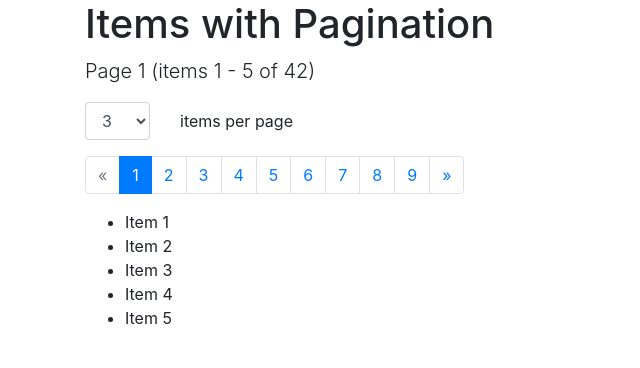
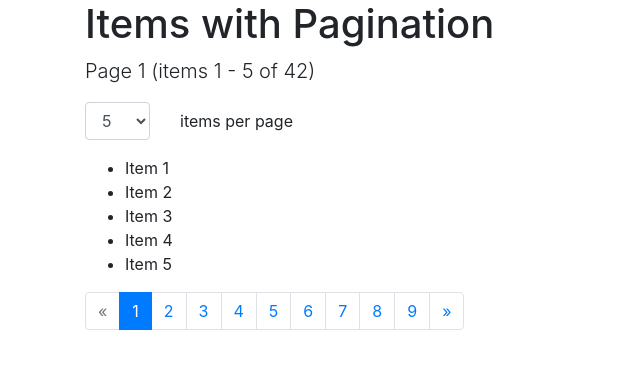
Before and after one commit to mate-academy/react_pagination, a React (Vite) app: page / in a window 1280 px wide. Shown: the top 368 px of the page, without its empty margins (0-640 px from the left). Built offline with nearby package versions, Linux system fonts and the light colour scheme.

Commit message:
add task solution

```diff
--- a/src/App.tsx
+++ b/src/App.tsx
@@ -2,16 +2,142 @@ import React from 'react';
 import './App.css';
 import { getNumbers } from './utils';
 
-// eslint-disable-next-line @typescript-eslint/no-unused-vars
+// generate items (1..42)
 const items = getNumbers(1, 42).map(n => `Item ${n}`);
 
+type PaginationProps = {
+  total: number;
+  perPage: number;
+  currentPage?: number;
+  onPageChange: (page: number) => void;
+};
+
+/**
+ * Stateless Pagination component.
+ * Keeps the HTML structure with .page-item/.page-link and data-cy attributes
+ */
+const Pagination: React.FC<PaginationProps> = ({
+  total,
+  perPage,
+  currentPage = 1,
+  onPageChange,
+}) => {
+  const pageCount = Math.max(1, Math.ceil(total / perPage));
+  const safeCurrent = Math.min(Math.max(1, currentPage), pageCount);
+
+  const goTo = (page: number) => {
+    if (page === safeCurrent) {
+      return;
+    } // trigger only if changed
+
+    if (page < 1 || page > pageCount) {
+      return;
+    }
+
+    onPageChange(page);
+  };
+
+  const pages = Array.from({ length: pageCount }, (_, i) => i + 1);
+
+  return (
+    <ul className="pagination" data-cy="pagination">
+      <li className={`page-item ${safeCurrent === 1 ? 'disabled' : ''}`}>
+        <a
+          data-cy="prevLink"
+          className="page-link"
+          href="#prev"
+          aria-disabled={safeCurrent === 1 ? 'true' : 'false'}
+          onClick={e => {
+            e.preventDefault();
+            goTo(safeCurrent - 1);
+          }}
+        >
+          «
+        </a>
+      </li>
+
+      {pages.map(p => (
+        <li
+          key={p}
+          className={`page-item ${p === safeCurrent ? 'active' : ''}`}
+        >
+          <a
+            data-cy="pageLink"
+            className="page-link"
+            href={`#${p}`}
+            onClick={e => {
+              e.preventDefault();
+              goTo(p);
+            }}
+          >
+            {p}
+          </a>
+        </li>
+      ))}
+
+      <li
+        className={`page-item ${safeCurrent === pageCount ? 'disabled' : ''}`}
+      >
+        <a
+          data-cy="nextLink"
+          className="page-link"
+          href="#next"
+          aria-disabled={safeCurrent === pageCount ? 'true' : 'false'}
+          onClick={e => {
+            e.preventDefault();
+            goTo(safeCurrent + 1);
+          }}
+        >
+          »
+        </a>
+      </li>
+    </ul>
+  );
+};
+
 export const App: React.FC = () => {
+  const TOTAL = items.length;
+
+  // local state: perPage and currentPage
+  const [perPage, setPerPage] = React.useState<number>(5);
+  const [currentPage, setCurrentPage] = React.useState<number>(1);
+
+  // compute pageCount and clamp currentPage
+  const pageCount = Math.max(1, Math.ceil(TOTAL / perPage));
+  const safeCurrentPage = Math.min(Math.max(1, currentPage), pageCount);
+
+  // compute visible items
+  const startIndex = (safeCurrentPage - 1) * perPage;
+  const endIndex = Math.min(TOTAL, safeCurrentPage * perPage);
+  const visibleItems = items.slice(startIndex, endIndex);
+
+  // handle page change from Pagination component
+  const handlePageChange = (page: number) => {
+    if (page === currentPage) {
+      return;
+    } // only if changed
+
+    setCurrentPage(page);
+  };
+
+  // handle perPage selector change — show page 1 after change
+  const handlePerPageChange = (e: React.ChangeEvent<HTMLSelectElement>) => {
+    const newPerPage = Number(e.target.value) || 5;
+
+    if (newPerPage === perPage) {
+      return;
+    }
+
+    setPerPage(newPerPage);
+    setCurrentPage(1);
+  };
+
   return (
     <div className="container">
       <h1>Items with Pagination</h1>
 
       <p className="lead" data-cy="info">
-        Page 1 (items 1 - 5 of 42)
+        {`Page ${safeCurrentPage} (items ${TOTAL === 0 ? 0 : startIndex + 1} - ${endIndex} of ${TOTAL})`}
       </p>
 
       <div className="form-group row">
@@ -19,11 +145,14 @@ export const App: React.FC = () => {
           <select
             data-cy="perPageSelector"
             id="perPageSelector"
-            className="form-control">
-            <option value="3">3</option>
-            <option value="5">5</option>
-            <option value="10">10</option>
-            <option value="20">20</option>
+            className="form-control"
+            value={perPage}
+            onChange={handlePerPageChange}
+          >
+            <option value={3}>3</option>
+            <option value={5}>5</option>
+            <option value={10}>10</option>
+            <option value={20}>20</option>
           </select>
         </div>
 
@@ -32,79 +161,20 @@ export const App: React.FC = () => {
         </label>
       </div>
 
-      {/* Move this markup to Pagination */}
-      <ul className="pagination">
-        <li className="page-item disabled">
-          <a
-            data-cy="prevLink"
-            className="page-link"
-            href="#prev"
-            aria-disabled="true">
-            «
-          </a>
-        </li>
-        <li className="page-item active">
-          <a data-cy="pageLink" className="page-link" href="#1">
-            1
-          </a>
-        </li>
-        <li className="page-item">
-          <a data-cy="pageLink" className="page-link" href="#2">
-            2
-          </a>
-        </li>
-        <li className="page-item">
-          <a data-cy="pageLink" className="page-link" href="#3">
-            3
-          </a>
-        </li>
-        <li className="page-item">
-          <a data-cy="pageLink" className="page-link" href="#4">
-            4
-          </a>
-        </li>
-        <li className="page-item">
-          <a data-cy="pageLink" className="page-link" href="#5">
-            5
-          </a>
-        </li>
-        <li className="page-item">
-          <a data-cy="pageLink" className="page-link" href="#6">
-            6
-          </a>
-        </li>
-        <li className="page-item">
-          <a data-cy="pageLink" className="page-link" href="#7">
-            7
-          </a>
-        </li>
-        <li className="page-item">
-          <a data-cy="pageLink" className="page-link" href="#8">
-            8
-          </a>
-        </li>
-        <li className="page-item">
-          <a data-cy="pageLink" className="page-link" href="#9">
-            9
-          </a>
-        </li>
-        <li className="page-item">
-          <a
-            data-cy="nextLink"
-            className="page-link"
-            href="#next"
-            aria-disabled="false">
-            »
-          </a>
-        </li>
+      <ul>
+        {visibleItems.map(it => (
+          <li key={it} data-cy="item">
+            {it}
+          </li>
+        ))}
       </ul>
-      <ul>
-        <li data-cy="item">Item 1</li>
-        <li data-cy="item">Item 2</li>
-        <li data-cy="item">Item 3</li>
-        <li data-cy="item">Item 4</li>
-        <li data-cy="item">Item 5</li>
-      </ul>
+
+      <Pagination
+        total={TOTAL}
+        perPage={perPage}
+        currentPage={safeCurrentPage}
+        onPageChange={handlePageChange}
+      />
     </div>
   );
 };
```
